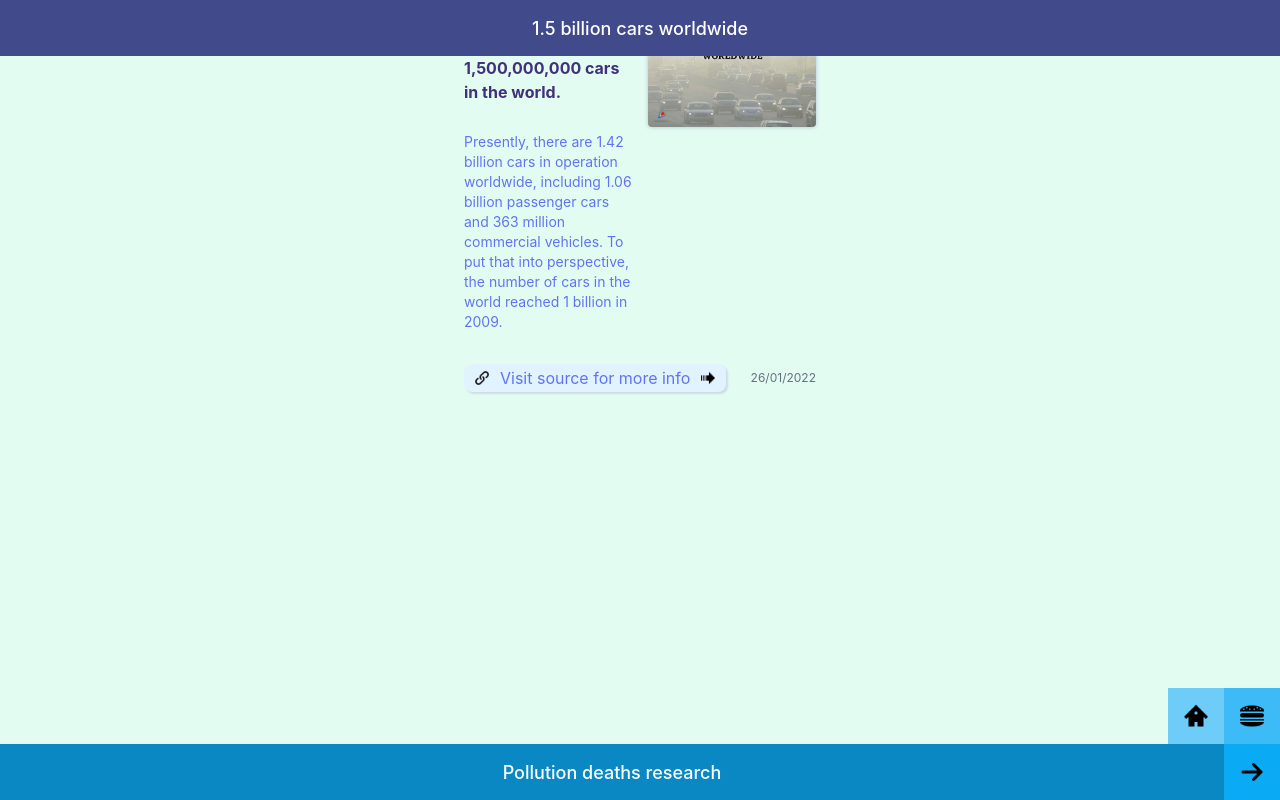
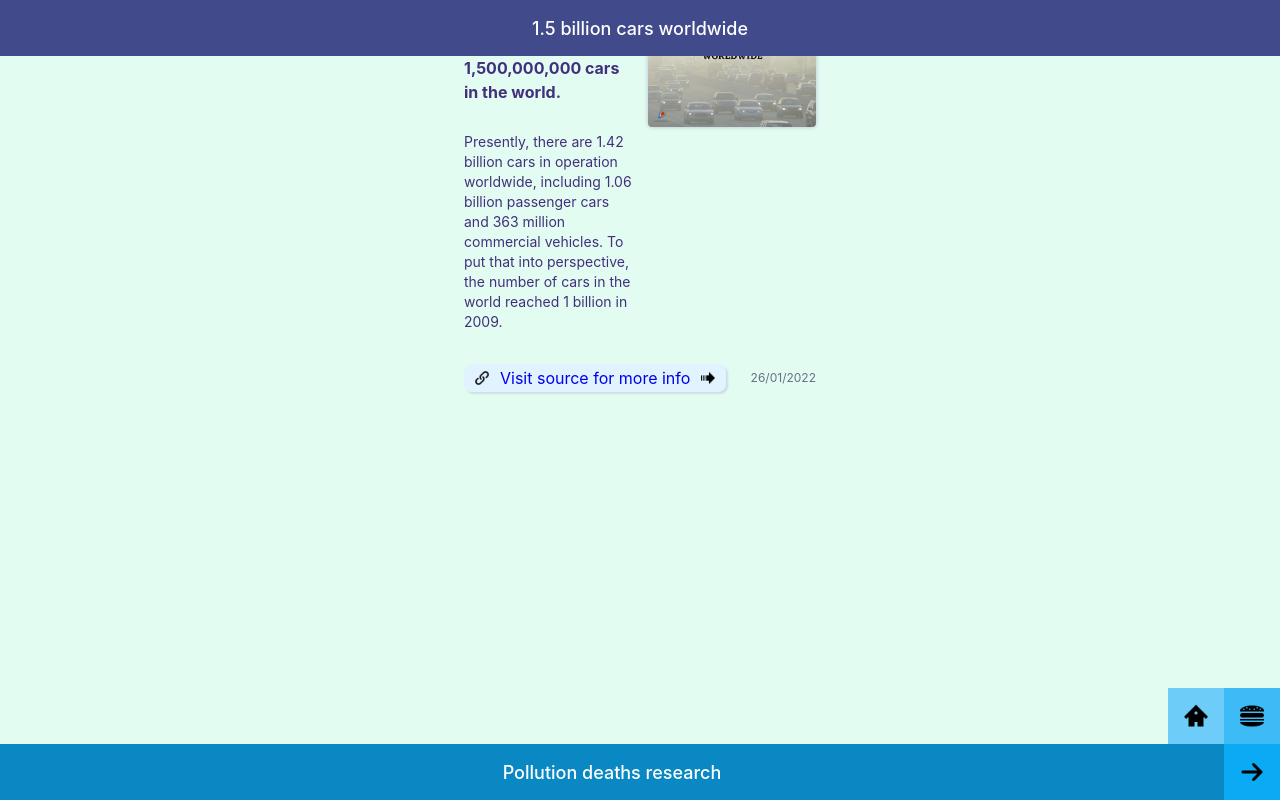
Before and after one commit to wowdop/elon-saved-me, a plain HTML site: page source-code/1500000000-cars-worldwide/index.html in a window 1280 px wide. Drawn offline with Linux system fonts and the light colour scheme.

Commit message:
si pe asta

```diff
--- a/source-code/component/menu/menu-looks.css
+++ b/source-code/component/menu/menu-looks.css
@@ -1,6 +1,6 @@
 * {
   box-sizing: border-box;
-  color: hsl(233, 86%, 67%);
+  /* color: hsl(233, 86%, 67%); */
 }
 
 :root {
```
